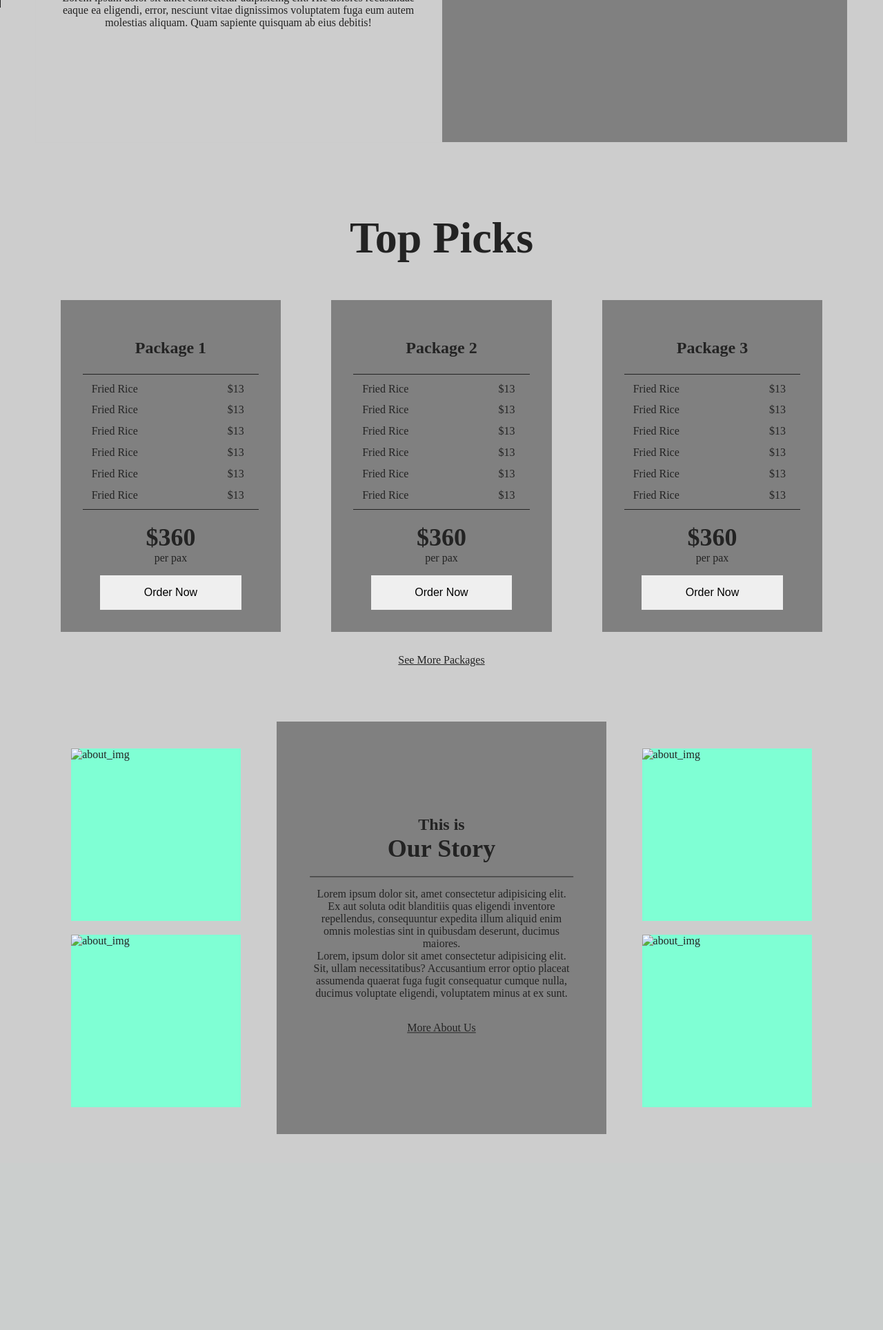
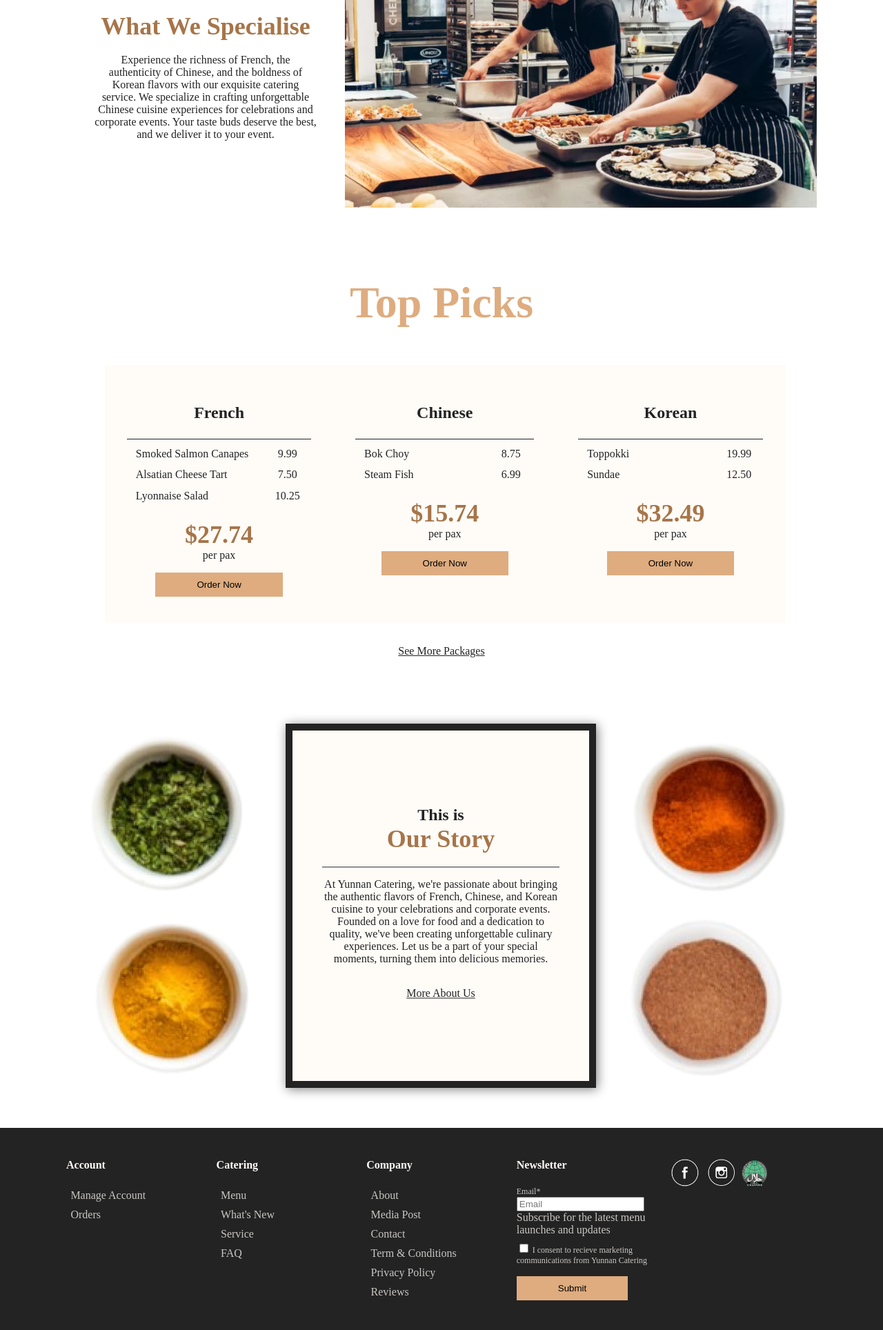
Before and after one commit to Bingsu99/IE4717, a PHP site: page / in a window 1280 px wide. Shown: the part 920-2848 px from the top of the page at 69% size. Before the commit the page ends 2564 px from the top, so only its background shows below. Run offline with PHP 8.4, Linux system fonts and the light colour scheme; data comes from the database, SQL or seed files in the repository.

Commit message:
index page updated

```diff
--- a/FinalProject/css/delivery.css
+++ b/FinalProject/css/delivery.css
@@ -1,6 +1,6 @@
-.content-container {
+/* .content-container {
   text-align: center;
-}
+} */
 
 .order-table {
   border: 1px solid black;
--- a/FinalProject/css/global.css
+++ b/FinalProject/css/global.css
@@ -1,28 +1,58 @@
 body {
   margin: 0;
   padding: 0;
-  background: #cdcdcd;
+  /* background: #cdcdcd; */
   color: #232323;
 }
 h1 {
   font-size: 64px;
   text-align: center;
+  color: #deac7f;
 }
 h2 {
+  color: #a77549;
   font-size: 36px;
 }
 h3 {
+  color: #232323;
   font-size: 24px;
 }
 p {
+  color: #232323;
   font-size: 16px;
 }
 .container {
-  padding: 1.5rem 3.2rem;
+  padding: 1.5rem 6rem;
 }
 .divider {
   border-top: 1px solid #232323; /* Change the color and thickness as needed */
   margin: 5px 0; /* Adjust margin to control spacing */
+}
+footer {
+  background-color: #232323;
+  padding: 20px;
+  display: flex;
+  justify-content: space-between;
+}
+h4 {
+  color: #fffcf8;
+  font-size: 16px;
+  font-weight: bold;
+}
+.footer-column {
+  flex: 1;
+}
+.footer-column ul {
+  list-style: none;
+  padding-left: 0px;
+}
+.footer-column ul li {
+  padding: 5px 0;
+}
+.footer-column ul li a {
+  text-decoration: none;
+  color: #fffcf8c0;
+  padding: 0.4rem;
 }
 
 /* ---------------------------- NAVBAR ---------------------------- */
@@ -30,10 +60,10 @@ p {
   display: flex;
   justify-content: space-between;
   align-items: center;
-  background-color: #333;
+  background-color: #232323;
   /* Background color for the navbar */
   color: #ede7db;
-  padding: .5rem 3.2rem;
+  padding: 0.5rem 6rem;
 }
 
 .left-menu {
@@ -70,7 +100,7 @@ p {
   transition: color 0.3s ease;
 }
 #menuToggle a:hover {
-  color: tomato;
+  color: #DEAC7F;
 }
 #menuToggle input {
   display: block;
@@ -126,13 +156,13 @@ p {
  */
 #menu {
   position: fixed;
-  width: 300px;
+  width: 200px;
   height: 100%;
-  margin: -100px 0 0 -50px;
-  padding: 50px;
+  margin: -100px 0 0 -6rem;
+  padding: 6rem;
   padding-top: 125px;
 
-  background: #ededed;
+  background: #FFFCF8;
   list-style-type: none;
   -webkit-font-smoothing: antialiased;
   /* to stop flickering of text in safari */
@@ -158,3 +188,23 @@ p {
 .more a {
   color: #232323;
 }
+
+
+/*  */
+/* ---------------------------- Btn ---------------------------- */
+
+.orderBtn {
+  border-radius: 0px;
+  padding: 10px 60px 10px 60px;
+  margin: auto;
+  border: none;
+  font-weight: 300;
+  background-color: #DEAC7F;
+}
+.orderBtn:hover {
+  cursor: pointer; /* Change cursor on hover to pointer */
+  border: none;
+}
+.orderForm {
+  text-align: center;
+}
--- a/FinalProject/css/index.css
+++ b/FinalProject/css/index.css
@@ -8,24 +8,28 @@
   width: 100%;
 }
 
-
 /*  */
 /* ---------------------------- specialise ----------------------------*/
 #whatWeDo {
+  padding-top: 5rem;
   display: flex;
   justify-content: space-between;
 }
 
 #whatWeDo div {
-  flex: 1; /* Make the divs take equal space */
-  padding: 20px;
-  border: 1px solid #ccc;
+  flex: 1;
   text-align: center;
 }
 #whatWeDo_img {
   width: auto;
-  height: 300px;
-  background-color: gray;
+  height: 380px;
+  /* background-color: gray; */
+}
+#whatWeDo_img img {
+  height: 100%;
+}
+#whatWeDo_p {
+  padding: 0.5rem 2rem;
 }
 
 /*  */
@@ -33,9 +37,13 @@
 .itemsFlex {
   display: flex;
 }
+#topPick{
+  padding: 1.5rem 9.5rem;
+}
 .package {
   margin: auto;
-  background-color: gray;
+  min-height: 310px;
+  background-color: #FFFCF8;
   padding: 2rem;
 }
 .package h3,
@@ -63,23 +71,17 @@
 .totalPrice p {
   margin-top: 0;
 }
-.totalPrice button {
-  width: 80%;
-  height: 50px;
-  border: none;
-  font-size: 16px;
-}
 
 /*  */
-/* about us */
+/* ---------------------------- about us ---------------------------- */
 .sideImage {
   flex: 3;
-  margin: 1.2rem 2rem;
+  /* margin: 1.2rem 2rem; */
 }
 .about_img {
   height: 250px;
   margin: 20px;
-  background-color: aquamarine;
+  /* background-color: aquamarine; */
 }
 .centerText {
   flex: 5;
@@ -88,7 +90,7 @@
   text-align: center;
   position: relative;
   width: 100%;
-  background-color: gray;
+  /* background-color: gray; */
 }
 .centered {
   position: absolute;
@@ -108,4 +110,11 @@
   margin-bottom: 0;
 }
 
+#OurStory {
+  margin: 1rem;
+  border: 10px #232323 solid;
+  background-color: #FFFCF8;
+  box-shadow: 2px 2px 15px gray;
+}
+
 /* footer */
--- a/FinalProject/index.html
+++ /dev/null
@@ -1,255 +0,0 @@
-<!DOCTYPE html>
-<html lang="en">
-
-<head>
-    <meta charset="UTF-8">
-    <title>Document</title>
-    <link rel="stylesheet" href="./css/global.css">
-    <link rel="stylesheet" href="./css/index.css">
-</head>
-
-<body>
-    <nav class="navbar container">
-        <!-- hamburger -->
-        <div id="menuToggle" class="left-menu">
-            <!-- hamburger -->
-            <input type="checkbox" />
-            <span></span>
-            <span></span>
-            <span></span>
-
-            <!-- menu inside hamburger -->
-            <ul id="menu">
-                <a href="#">
-                    <li>Home</li>
-                </a>
-                <a href="#">
-                    <li>About</li>
-                </a>
-                <a href="#">
-                    <li>Info</li>
-                </a>
-                <a href="#">
-                    <li>Contact</li>
-                </a>
-                <a href="https://erikterwan.com/" target="_blank">
-                    <li>Show me more</li>
-                </a>
-            </ul>
-        </div>
-        <!-- logo -->
-        <div class="logo">
-            <img src="images/logo.png" alt="Logo">
-        </div>
-
-        <!-- login & cart -->
-        <div id="rightnav">
-            <a href="#"> Login/Register </a>
-            <a href="#"> Cart </a>
-        </div>
-    </nav>
-
-    <!-- banner -->
-    <div id="banner">
-        <img src="./images/banner.jpg" alt="banner img - let us cater">
-    </div>
-
-    <!-- Specialise sesction -->
-    <section id="whatWeDo" class="container">
-        <div id="whatWeDo_p">
-            <h2>What We Specialise</h2>
-            <p>
-                Lorem ipsum dolor sit amet consectetur adipisicing elit. Hic dolores recusandae eaque ea eligendi,
-                error, nesciunt vitae dignissimos voluptatem fuga eum autem molestias aliquam. Quam sapiente quisquam ab
-                eius debitis!
-            </p>
-        </div>
-        <div id="whatWeDo_img">
-            img to what we do
-        </div>
-    </section>
-
-    <section class="container">
-        <h1>Top Picks</h1>
-        <div class="itemsFlex">
-            <!-- 1 -->
-            <div class="package">
-                <h3>Package 1</h3>
-                <!--  -->
-                <div class="divider"></div>
-                <!--  -->
-                <div class="itemsFlex">
-                    <div class="food_items">Fried Rice</div>
-                    <div class="price">$13</div>
-                </div>
-                <div class="itemsFlex">
-                    <div class="food_items">Fried Rice</div>
-                    <div class="price">$13</div>
-                </div>
-                <div class="itemsFlex">
-                    <div class="food_items">Fried Rice</div>
-                    <div class="price">$13</div>
-                </div>
-                <div class="itemsFlex">
-                    <div class="food_items">Fried Rice</div>
-                    <div class="price">$13</div>
-                </div>
-                <div class="itemsFlex">
-                    <div class="food_items">Fried Rice</div>
-                    <div class="price">$13</div>
-                </div>
-                <div class="itemsFlex">
-                    <div class="food_items">Fried Rice</div>
-                    <div class="price">$13</div>
-                </div>
-
-                <!--  -->
-                <div class="divider"></div>
-
-                <div class="totalPrice">
-                    <h2>$360</h2>
-                    <p>per pax</p>
-                    <button>Order Now</button>
-                </div>
-            </div>
-
-            <!-- 2 -->
-            <div class="package">
-                <h3>Package 2</h3>
-
-                <!--  -->
-                <div class="divider"></div>
-
-                <!--  -->
-                <div class="itemsFlex">
-                    <div class="food_items">Fried Rice</div>
-                    <div class="price">$13</div>
-                </div>
-                <div class="itemsFlex">
-                    <div class="food_items">Fried Rice</div>
-                    <div class="price">$13</div>
-                </div>
-                <div class="itemsFlex">
-                    <div class="food_items">Fried Rice</div>
-                    <div class="price">$13</div>
-                </div>
-                <div class="itemsFlex">
-                    <div class="food_items">Fried Rice</div>
-                    <div class="price">$13</div>
-                </div>
-                <div class="itemsFlex">
-                    <div class="food_items">Fried Rice</div>
-                    <div class="price">$13</div>
-                </div>
-                <div class="itemsFlex">
-                    <div class="food_items">Fried Rice</div>
-                    <div class="price">$13</div>
-                </div>
-
-                <!--  -->
-                <div class="divider"></div>
-
-                <div class="totalPrice">
-                    <h2>$360</h2>
-                    <p>per pax</p>
-                    <button>Order Now</button>
-                </div>
-            </div>
-
-            <!-- 3 -->
-            <div class="package">
-                <h3>Package 3</h3>
-
-                <!--  -->
-                <div class="divider"></div>
-
-                <!--  -->
-                <div class="itemsFlex">
-                    <div class="food_items">Fried Rice</div>
-                    <div class="price">$13</div>
-                </div>
-                <div class="itemsFlex">
-                    <div class="food_items">Fried Rice</div>
-                    <div class="price">$13</div>
-                </div>
-                <div class="itemsFlex">
-                    <div class="food_items">Fried Rice</div>
-                    <div class="price">$13</div>
-                </div>
-                <div class="itemsFlex">
-                    <div class="food_items">Fried Rice</div>
-                    <div class="price">$13</div>
-                </div>
-                <div class="itemsFlex">
-                    <div class="food_items">Fried Rice</div>
-                    <div class="price">$13</div>
-                </div>
-                <div class="itemsFlex">
-                    <div class="food_items">Fried Rice</div>
-                    <div class="price">$13</div>
-                </div>
-
-                <!--  -->
-                <div class="divider"></div>
-
-                <div class="totalPrice">
-                    <h2>$360</h2>
-                    <p>per pax</p>
-                    <button>Order Now</button>
-                </div>
-            </div>
-        </div>
-        <div class="more">
-            <a href="#">See More Packages</a>
-        </div>
-    </section>
-
-    <section class="container itemsFlex">
-        <div class="sideImage">
-            <div class="about_img">
-                <img src="" alt="about_img">
-            </div>
-            <div class="about_img">
-                <img src="" alt="about_img">
-            </div>
-        </div>
-        <div class="centerText">
-            <div class="centered">
-                <h3>This is</h3>
-                <h2>Our Story</h2>
-                <div class="divider"></div>
-                <p>
-                    Lorem ipsum dolor sit, amet consectetur adipisicing elit. Ex aut soluta odit blanditiis quas
-                    eligendi
-                    inventore repellendus, consequuntur expedita illum aliquid enim omnis molestias sint in quibusdam
-                    deserunt, ducimus maiores.
-                    <br>
-                    Lorem, ipsum dolor sit amet consectetur adipisicing elit. Sit, ullam necessitatibus? Accusantium
-                    error
-                    optio placeat assumenda quaerat fuga fugit consequatur cumque nulla, ducimus voluptate eligendi,
-                    voluptatem minus at ex sunt.
-                </p>
-                <div class="more">
-                    <a href="#">More About Us</a>
-                </div>
-            </div>
-        </div>
-        <div class="sideImage">
-            <div class="about_img">
-                <img src="" alt="about_img">
-            </div>
-            <div class="about_img">
-                <img src="" alt="about_img">
-            </div>
-        </div>
-
-    </section>
-
-    <br>
-    <footer>
-
-
-    </footer>
-</body>
-
-</html>
--- /dev/null
+++ b/FinalProject/index.php
@@ -0,0 +1,230 @@
+<!DOCTYPE html>
+<html lang="en">
+
+<head>
+    <meta charset="UTF-8">
+    <title>Document</title>
+    <link rel="stylesheet" href="./css/global.css">
+    <link rel="stylesheet" href="./css/index.css">
+</head>
+
+<body>
+    <nav class="navbar container">
+        <!-- hamburger -->
+        <div id="menuToggle" class="left-menu">
+            <!-- hamburger -->
+            <input type="checkbox" />
+            <span></span>
+            <span></span>
+            <span></span>
+
+            <!-- menu inside hamburger -->
+            <ul id="menu">
+                <a href="./menu.php">
+                    <li>Menu</li>
+                </a>
+                <a href="#">
+                    <li>About</li>
+                </a>
+                <a href="#">
+                    <li>Info</li>
+                </a>
+                <a href="#">
+                    <li>Contact</li>
+                </a>
+                <a href="#" target="_blank">
+                    <li>Show me more</li>
+                </a>
+            </ul>
+        </div>
+        <!-- logo -->
+        <div class="logo">
+            <a href="./index.php">
+                <img src="images/logo.png" alt="Logo">
+            </a>
+        </div>
+
+        <!-- login & cart -->
+        <div id="rightnav">
+            <a href="#"> Login/Register </a>
+            <a href="#"> Cart </a>
+        </div>
+    </nav>
+
+    <!-- banner -->
+    <div id="banner">
+        <img src="./images/banner.jpg" alt="banner img - let us cater">
+    </div>
+
+    <!-- Specialise sesction -->
+    <section id="whatWeDo" class="container">
+        <div id="whatWeDo_p" class="centerText">
+            <div class="centered">
+                <h2>What We Specialise</h2>
+                <p>
+                    Experience the richness of French, the authenticity of Chinese, and the boldness of Korean flavors
+                    with
+                    our exquisite catering service. We specialize in crafting unforgettable Chinese cuisine experiences
+                    for
+                    celebrations and corporate events. Your taste buds deserve the best, and we deliver it to your
+                    event.
+                </p>
+            </div>
+        </div>
+        <div id="whatWeDo_img">
+            <img src="./images/WhatWeSpecialise.png" alt="WhatWeSpecialise">
+        </div>
+    </section>
+
+
+    <section class="container" id="topPick">
+        <h1>Top Picks</h1>
+        <div class="itemsFlex">
+
+            <?php
+                include "./php/dbconnect.php";
+                $query = 'select * from menus';
+                $result = $dbcnx->query($query);
+                $imageType = 'image/jpeg';
+                while($row =$result->fetch_assoc()){
+
+                    // Finding Cost of Menu
+                    $menuID = $row["MenuID"];
+                    $costQuery = "select Sum(Items.ItemPrice) as cost from Menus join Items on Items.MenuID = Menus.MenuID and Menus.MenuID = $menuID";
+                    $costQueryResult = $dbcnx->query($costQuery)->fetch_assoc();
+                    $menuCost = $costQueryResult['cost'];
+
+                    $ItemsQuery = "select * from items join menus on Items.MenuID = Menus.MenuID AND items.MenuID = $menuID";
+                    $itemsQueryResult = $dbcnx->query($ItemsQuery);
+                    // Creating element
+                    echo
+                    "<div class='package'>
+                    <h3>{$row['MenuName']}</h3>
+                    <div class='divider'></div>";
+
+                    while($menuItems =$itemsQueryResult->fetch_assoc()){
+                        echo
+                            "<div class='itemsFlex'>
+                                <div class='food_items'>{$menuItems['ItemName']}</div>
+                                <div class='price'>{$menuItems['ItemPrice']}</div>
+                            </div>";
+                    }
+                        echo
+                            "<div class='totalPrice'>
+                                <h2>$$menuCost</h2>
+                                <p>per pax</p>
+                                <form
+                                    name='menuForm'
+                                    action='./customise.php'
+                                    method='get'
+                                    class='orderForm'
+                                >
+                                <input type='hidden' name='menu' value=$menuID>
+                                <input type='submit' class='orderBtn' value='Order Now'>
+                                </form>
+                            </div>
+                        </div>";
+
+                }
+                $dbcnx->close()
+            ?>
+
+
+        </div>
+        <div class="more">
+            <a href="#">See More Packages</a>
+        </div>
+    </section>
+
+    <section class="container itemsFlex">
+        <div class="sideImage">
+            <div class="about_img">
+                <img src="./images/OurStory_1.png" alt="about_img">
+            </div>
+            <div class="about_img">
+                <img src="./images/OurStory_2.png" alt="about_img">
+            </div>
+        </div>
+        <div class="centerText" id="OurStory">
+            <div class="centered">
+                <h3>This is</h3>
+                <h2>Our Story</h2>
+                <div class="divider"></div>
+                <p>
+                    At Yunnan Catering, we're passionate about bringing the authentic flavors of French, Chinese, and
+                    Korean cuisine to your celebrations and corporate events. Founded on a love for food and a
+                    dedication to quality, we've been creating unforgettable culinary experiences. Let us be a part of
+                    your special moments, turning them into delicious memories.
+                </p>
+                <div class="more">
+                    <a href="#">More About Us</a>
+                </div>
+            </div>
+        </div>
+        <div class="sideImage">
+            <div class="about_img">
+                <img src="./images/OurStory_3.png" alt="about_img">
+            </div>
+            <div class="about_img">
+                <img src="./images/OurStory_4.png" alt="about_img">
+            </div>
+        </div>
+
+    </section>
+
+    <br>
+    <footer class="container">
+        <div class="footer-column">
+            <h4>Account</h4>
+            <ul>
+                <li><a href="#"> Manage Account</a></li>
+                <li><a href="#">Orders</a></li>
+            </ul>
+        </div>
+        <div class="footer-column">
+            <h4>Catering</h4>
+            <ul>
+                <li><a href="#">Menu</a></li>
+                <li><a href="#">What's New</a></li>
+                <li><a href="#">Service</a></li>
+                <li><a href="#">FAQ</a></li>
+            </ul>
+        </div>
+        <div class="footer-column">
+            <h4>Company</h4>
+            <ul>
+                <li><a href="#">About</a></li>
+                <li><a href="#">Media Post</a></li>
+                <li><a href="#">Contact</a></li>
+                <li><a href="#">Term & Conditions</a></li>
+                <li><a href="#">Privacy Policy</a></li>
+                <li><a href="#">Reviews</a></li>
+            </ul>
+        </div>
+        <div class="footer-column">
+            <h4>Newsletter</h4>
+            <form action="" method="post" style="color: #fffcf8c0; font-size: 12px;">
+                <label for="email" style="color: #fffcf8c0;">Email*</label><br>
+                <input type="email" name="email" id="email" placeholder="Email">
+                <p style="color: #fffcf8c0; margin-top: 0%; margin-bottom: .5rem;">Subscribe for the latest menu
+                    launches and updates</p>
+
+                <input type="checkbox" name="consent" id="consent">
+                <label for="consent">I consent to recieve marketing communications from Yunnan Catering</label>
+                <br><br>
+
+                <input type="submit" value="Submit" class="orderBtn">
+            </form>
+        </div>
+        <div class="footer-column">
+            <ul class="itemsFlex logo">
+                <li><a href="#"><img src="./images/Facebook.png" alt="Facebook logo" height="40"></a></li>
+                <li><a href="#"><img src="./images/Instagram.png" alt="Facebook logo" height="40"></a></li>
+                <li><img src="./images/halal logo.png" alt="Facebook logo" height="40"></li>
+            </ul>
+        </div>
+
+    </footer>
+</body>
+
+</html>
```
Also changed, not shown: FinalProject/customise.php (+9 -6 lines), FinalProject/delivery.php (+10 -8 lines), FinalProject/email.php (+7 -4 lines), FinalProject/menu.php (+8 -3 lines), FinalProject/images/Facebook.png (added), FinalProject/images/Instagram.png (added), FinalProject/images/OurStory_1.png (added), FinalProject/images/OurStory_2.png (added), FinalProject/images/OurStory_3.png (added), FinalProject/images/OurStory_4.png (added), FinalProject/images/WhatWeSpecialise.png (added), FinalProject/images/halal logo.png (added).
